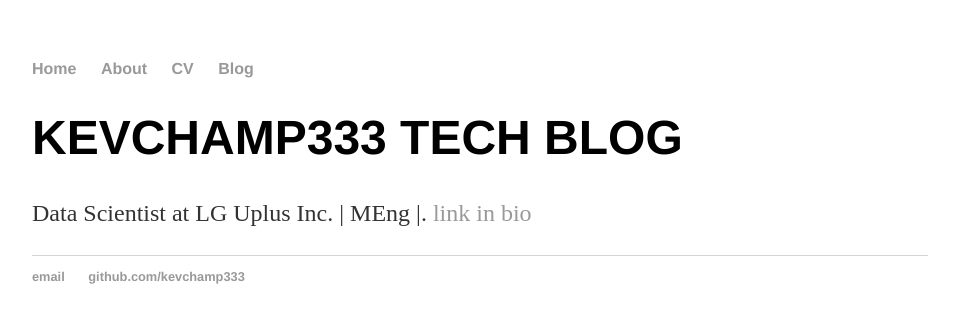
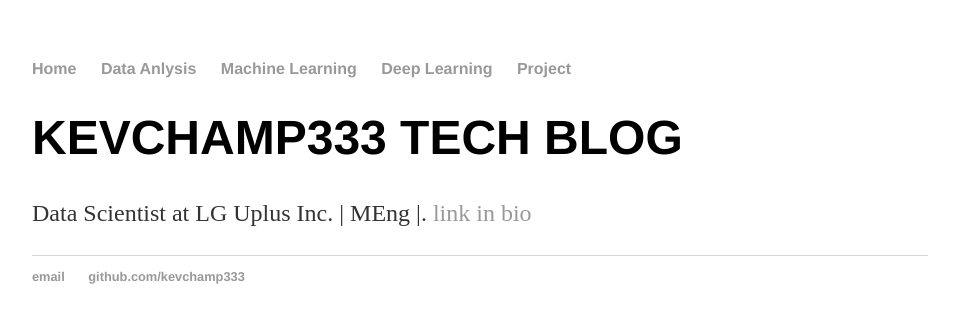
Before and after one commit to kevchamp333/kevchamp333.github.io, a Jekyll site: the page built from index.html, in a window 1280 px wide. Shown: the top 323 px of the page, without its empty margins (160-1119 px from the left). Built offline with Jekyll 4.4.1, drawn with Linux system fonts in a browser that asks for light colours; Markdown is read by kramdown in place of the engine named in the settings.

Commit message:
Update default.html

```diff
--- a/_layouts/default.html
+++ b/_layouts/default.html
@@ -9,9 +9,10 @@
 			<nav>
 	    		<ul>
 	        		<li><a href="/">Home</a></li>
-		        	<li><a href="/about">About</a></li>
-	        		<li><a href="/cv">CV</a></li>
-	        		<li><a href="/blog">Blog</a></li>
+	        		<li><a href="/cv">Data Anlysis</a></li>
+	        		<li><a href="/blog">Machine Learning</a></li>
+				<li><a href="/blog">Deep Learning</a></li>
+				<li><a href="/blog">Project</a></li>
 	    		</ul>
 			</nav>
 			<div class="container">
```
